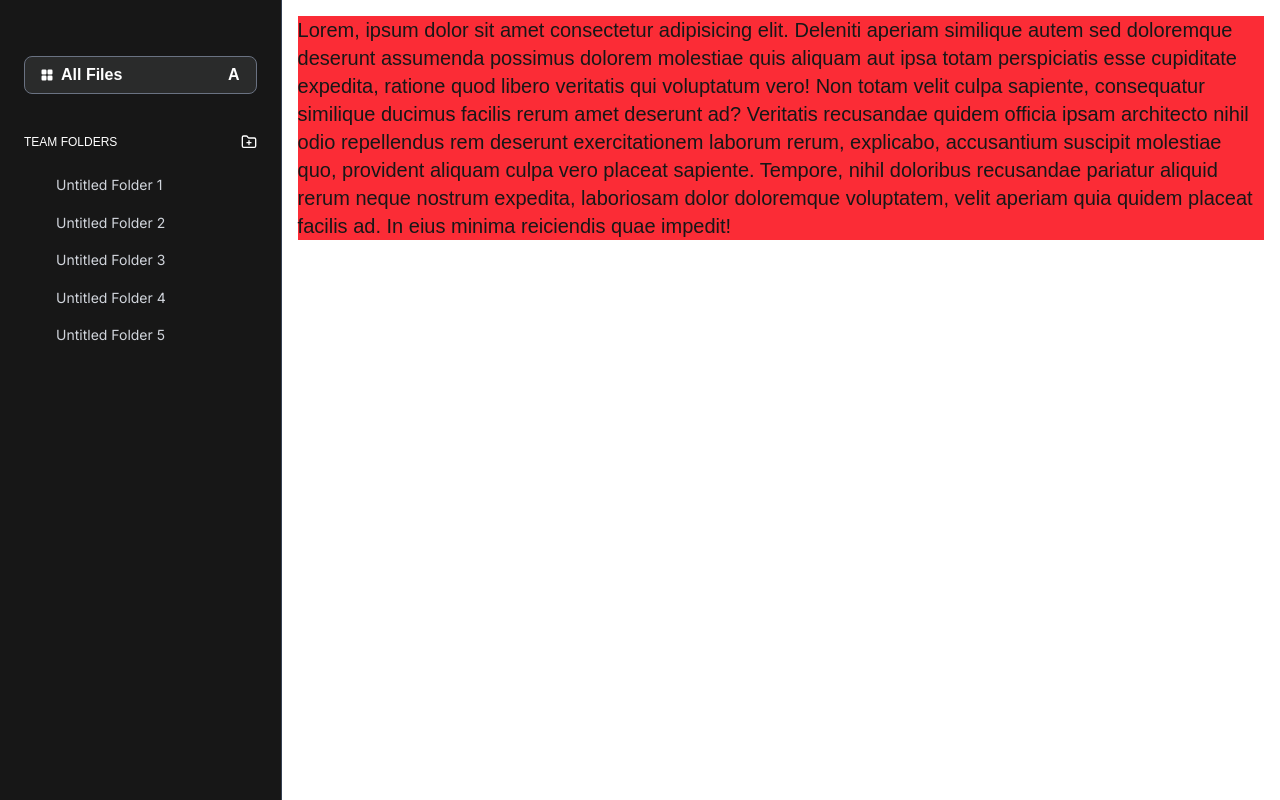
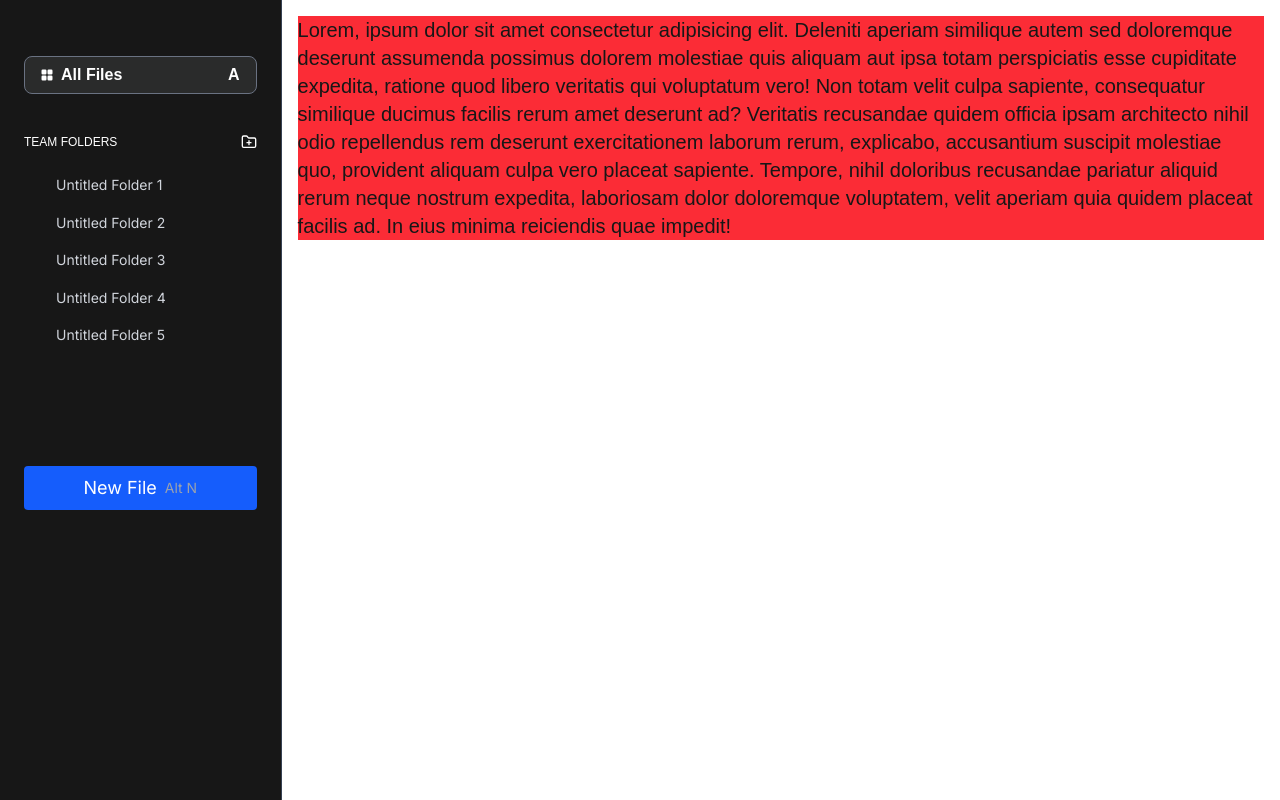
Before and after one commit to Zynalex9/board.io, a Next.js app: page /dashboard/all in a window 1280 px wide. Built offline with nearby package versions, Linux system fonts and the light colour scheme; no server answers.

Commit message:
Add sidebar button and fixed the position

```diff
--- a/app/dashboard/Sidebar.tsx
+++ b/app/dashboard/Sidebar.tsx
@@ -1,16 +1,18 @@
 import { AllFiles } from "@/components/Sidebar/AllFiles";
 import { Name } from "@/components/Sidebar/Name";
+import { NewFileBtn } from "@/components/Sidebar/NewFileBtn";
 import { TeamFolder } from "@/components/Sidebar/TeamFolder";
 import React from "react";
 
 export const Sidebar = () => {
   return (
-    <div className="w-[22%] h-screen bg-[#171717] text-white border-r-gray-700 border-r-1 py-4 px-6">
+    <div className="fixed top-0 left-0 w-[22%] h-screen bg-[#171717] text-white border-r-gray-700 border-r-1 py-4 px-6">
       <div className="mt-10 mx-10">
         <Name />
       </div>
       <AllFiles />
       <TeamFolder />
+      <NewFileBtn />
     </div>
   );
 };
--- a/app/dashboard/layout.tsx
+++ b/app/dashboard/layout.tsx
@@ -9,7 +9,7 @@ export default function Layout({ children }: { children: React.ReactNode }) {
     <Provider store={store}>
       <div className="flex">
         <Sidebar />
-        <main className="flex-1 p-4">{children}</main>
+        <main className="flex-1 p-4  ml-[22%]">{children}</main>
       </div>
     </Provider>
   );
--- /dev/null
+++ b/components/Sidebar/NewFileBtn.tsx
@@ -0,0 +1,9 @@
+import React from "react";
+
+export const NewFileBtn = () => {
+  return (
+    <button className="w-full bg-blue-600 mt-10 px-4 py-2 rounded text-lg font-Inter cursor-pointer hover:bg-blue-700 transition-colors flex items-center justify-center gap-2">
+      New File <span className="text-sm text-gray-400">Alt N</span>
+    </button>
+  );
+};
```
